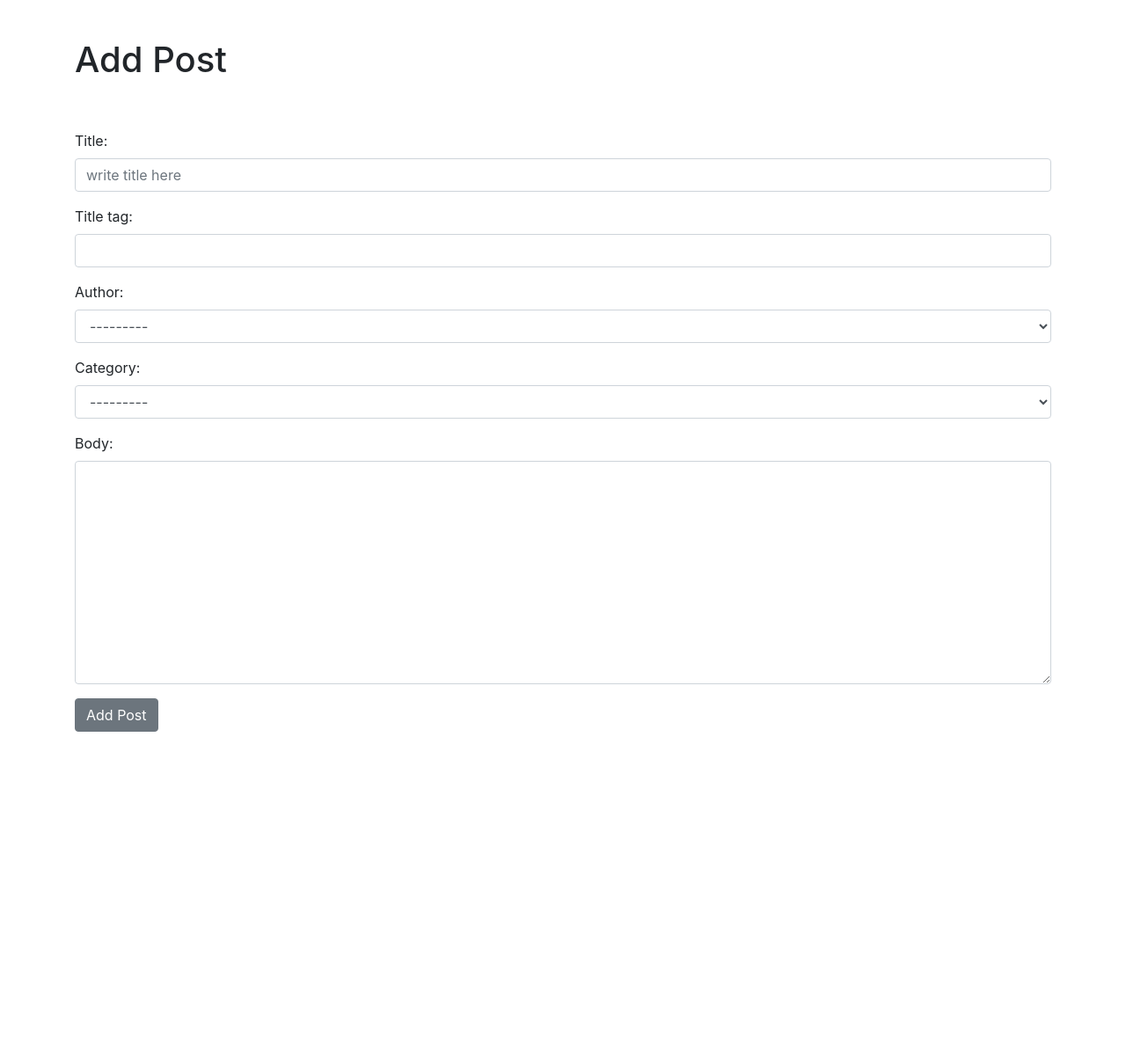
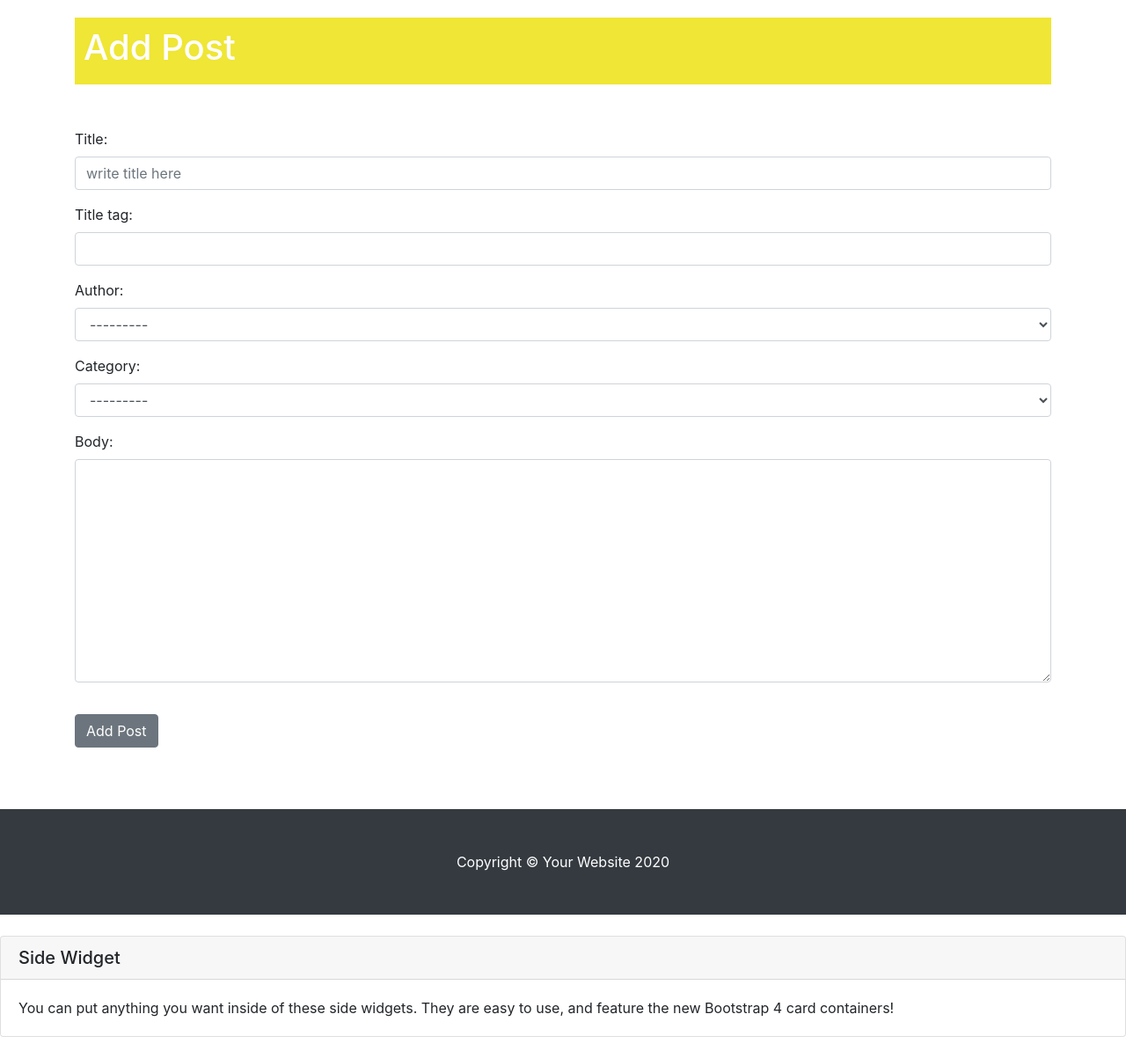
Before and after one commit to slevvvvin/Django, a Django app: page /add_post/ in a window 1280 px wide. Shown: the part 100-1303 px from the top of the page at 88% size. Before the commit the page ends 932 px from the top, so only its background shows below. Run offline with Django 3.2, Linux system fonts and the light colour scheme; the visitor is signed in with stand-in values (Sample User, id 1); data comes from the database, SQL or seed files in the repository; data that the repository does not hold is empty.

Commit message:
replace br tag with css style

```diff
--- a/blog/static/blog/blog.css
+++ b/blog/static/blog/blog.css
@@ -10,4 +10,23 @@
     white-space:nowrap;
     text-overflow:ellipsis;
     width:500px;
+    margin: 10px 0 10px;
 }
+
+.btn-secondary{
+    margin-top:20px;
+    margin-bottom: 20px;
+}
+
+.form-group{
+    margin: 50px 0 50px;
+}
+
+.text {
+    padding: 10px;
+}
+.title{
+    background-color: #efe635;
+    color: white;
+    font-size: 80px;
+}
--- a/blog/templates/add_post.html
+++ b/blog/templates/add_post.html
@@ -1,10 +1,8 @@
 {% extends 'base.html'   %}
-
 
 {% block content %}
 {% if user.is_superuser %}
-    <h1>Add Post</h1>
-    <br/><br/>
+        <div class="text title"><h1>Add Post</h1></div>
         <div class="form-group">
             <form method="POST">
                 {% csrf_token %}
--- a/blog/templates/base.html
+++ b/blog/templates/base.html
@@ -1,8 +1,11 @@
 <!doctype html>
 <html lang="en">
+
 {% load category_list %}
 {% load static %}
+
   <head>
+
     <meta charset="utf-8">
     <meta name="viewport" content="width=device-width, initial-scale=1, shrink-to-fit=no">
     <link rel="stylesheet" href="https://cdn.jsdelivr.net/npm/bootstrap@4.5.3/dist/css/bootstrap.min.css" integrity="sha384-TX8t27EcRE3e/ihU7zmQxVncDAy5uIKz4rEkgIXeMed4M0jlfIDPvg6uqKI2xXr2" crossorigin="anonymous">
@@ -12,8 +15,11 @@
         My first blog
        {% endblock %}
     </title>
+
   </head>
+
   <body>
+    <!-- Navigation -->
    <nav class="navbar navbar-expand-lg navbar-dark bg-dark">
           <a class="navbar-brand" href="{% url 'home' %}">My first blog</a>
           <button class="navbar-toggler" type="button" data-toggle="collapse" data-target="#navbarSupportedContent" aria-controls="navbarSupportedContent" aria-expanded="false" aria-label="Toggle navigation">
@@ -52,12 +58,33 @@
         </ul>
       </div>
    </nav>
-   <br/>
+
+    <!-- Page Content -->
    <div class="container">
       {% block content %}
        {% endblock %}
    </div>
+
+    <!-- Footer -->
+    <footer class="py-5 bg-dark">
+        <div class="container">
+          <p class="m-0 text-center text-white">Copyright &copy; Your Website 2020</p>
+        </div>
+    <!-- /.container -->
+    </footer>
+
+    <!-- Side Widget -->
+        <div class="card my-4">
+          <h5 class="card-header">Side Widget</h5>
+          <div class="card-body">
+            You can put anything you want inside of these side widgets. They are easy to use, and feature the new Bootstrap 4 card containers!
+          </div>
+        </div>
+
+    <!-- Bootstrap core JavaScript -->
     <script src="https://code.jquery.com/jquery-3.5.1.slim.min.js" integrity="sha384-DfXdz2htPH0lsSSs5nCTpuj/zy4C+OGpamoFVy38MVBnE+IbbVYUew+OrCXaRkfj" crossorigin="anonymous"></script>
     <script src="https://cdn.jsdelivr.net/npm/bootstrap@4.5.3/dist/js/bootstrap.bundle.min.js" integrity="sha384-ho+j7jyWK8fNQe+A12Hb8AhRq26LrZ/JpcUGGOn+Y7RsweNrtN/tE3MoK7ZeZDyx" crossorigin="anonymous"></script>
+
   </body>
+
 </html>
--- a/blog/templates/categories.html
+++ b/blog/templates/categories.html
@@ -13,7 +13,6 @@
                 - <a href="{% url 'update_post' post.pk %}">(Edit)</a>
                 <a href="{% url 'delete_post' post.pk %}">(Delete)</a>
             {% endif %}
-            <br/>
             <div class = "post_body">
                 {{ post.body }}
             </div>
--- a/blog/templates/home.html
+++ b/blog/templates/home.html
@@ -14,7 +14,6 @@
             - <a href="{% url 'update_post' post.pk %}">(Edit)</a>
             <a href="{% url 'delete_post' post.pk %}">(Delete)</a>
         {% endif %}
-        <br/>
         <div class = "post_body">
             {{ post.body }}
         </div>
--- a/blog/templates/post_details.html
+++ b/blog/templates/post_details.html
@@ -11,10 +11,8 @@
             - <a href="{% url 'update_post' post.pk %}">(Edit)</a>
             <a href="{% url 'delete_post' post.pk %}">(Delete)</a>
         {% endif %}
-    </small><br/>
+    </small>
     <hr>
-    <br/>
-{{ post.body|safe }}
-    <br/><br/>
+    {{ post.body|safe }}
     <a href="{% url 'home' %}" class="btn btn-secondary">Back</a>
 {% endblock %}
--- a/blog/templates/registration/login.html
+++ b/blog/templates/registration/login.html
@@ -6,7 +6,6 @@
 
 {% block content %}
     <h1>Login</h1>
-    <br/><br/>
     <div class="form-group">
         <form method="POST">
             {% csrf_token %}
--- a/blog/templates/registration/register.html
+++ b/blog/templates/registration/register.html
@@ -6,7 +6,6 @@
 
 {% block content %}
     <h1>Register</h1>
-    <br/><br/>
     <div class="form-group">
         <form method="POST">
             {% csrf_token %}
--- a/blog/templates/update_post.html
+++ b/blog/templates/update_post.html
@@ -7,7 +7,6 @@
 {% block content %}
 {% if user.is_superuser %}
     <h1>Update Post</h1>
-    <br/><br/>
     <div class="form-group">
         <form method="POST">
             {% csrf_token %}
```
Also changed, not shown: blog/templates/delete_post.html (+2 -9 lines). Lines whose indentation alone changed are shown as unchanged.
